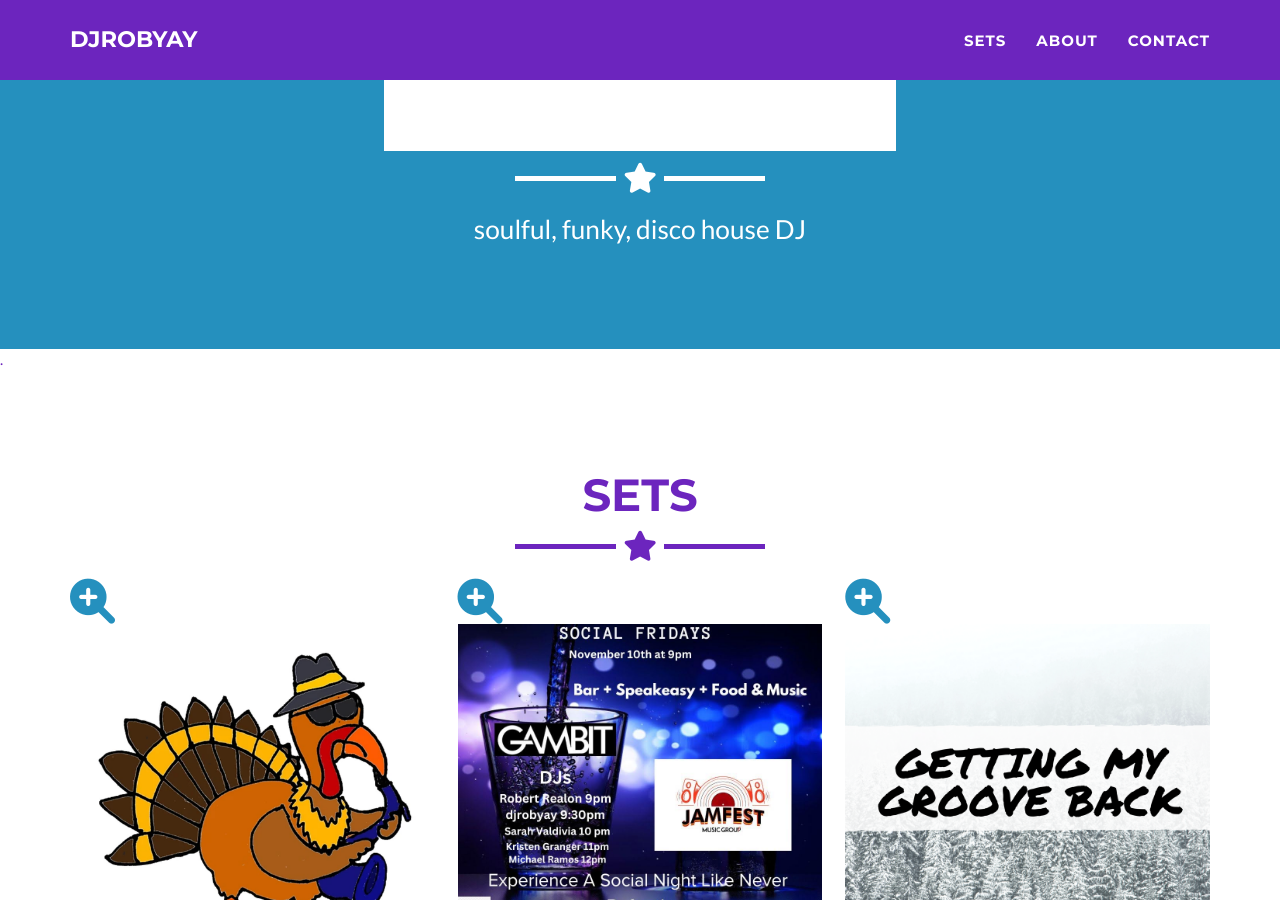
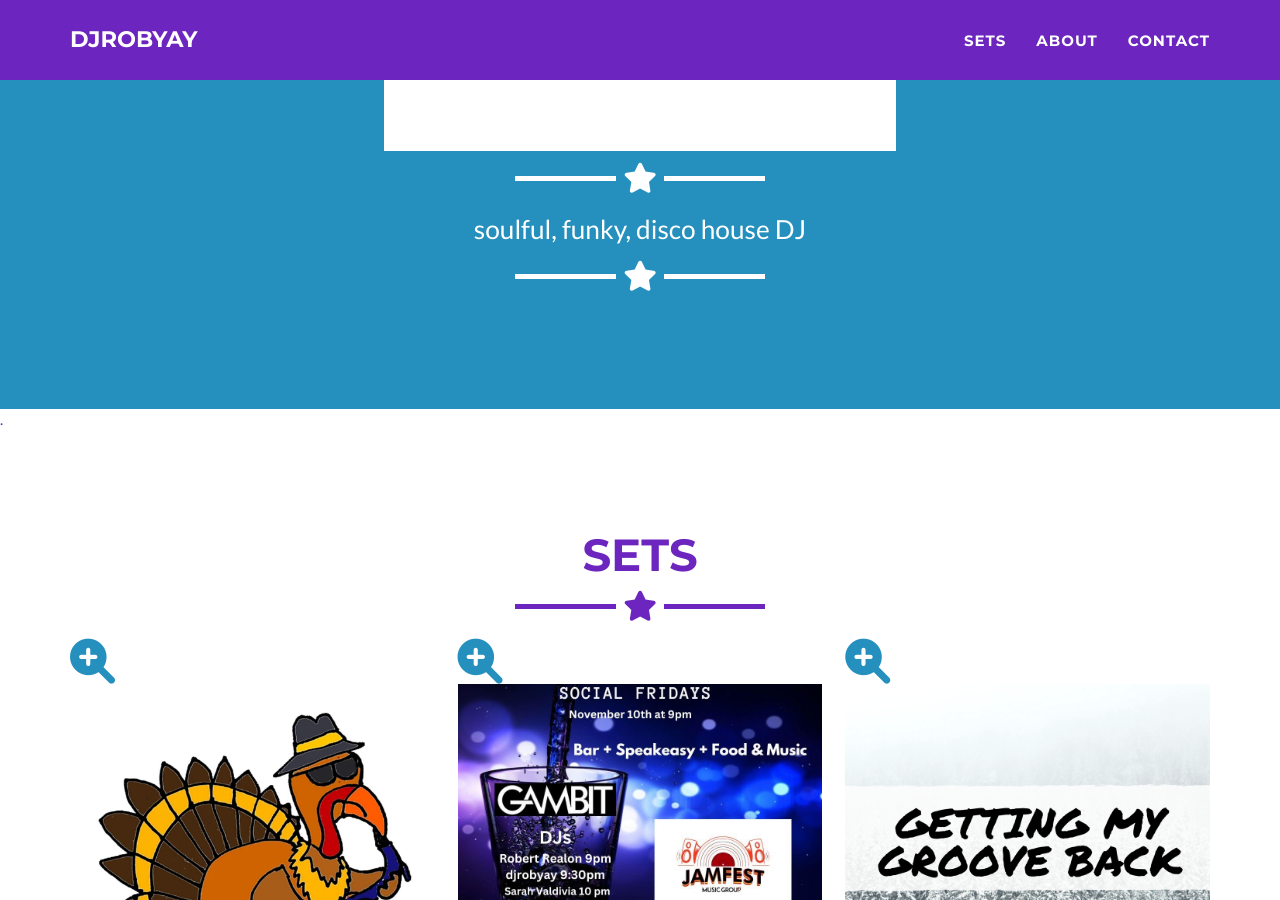
Before and after one commit to djrobyay/djrobyay.github.io, a Jekyll site: the page built from _posts/2023-11-21-its-a-funky-soul-disco-thanksgiving.markdown, in a window 1280 px wide and 900 px high, scrolled down 561 px. Built offline with Jekyll 4.4.1, drawn with Linux system fonts in a browser that asks for light colours.

Commit message:
maybe this

```diff
--- a/_includes/header.html
+++ b/_includes/header.html
@@ -4,10 +4,11 @@
     <div class="row">
       <div class="col-lg-12">
         <img class="img-responsive" src="img/profile.png" alt="profile-pic" height="512px" width="512px"/>
+        <hr class="star-light" />
         <div class="intro-text">
-          <hr class="star-light" />
           <span class="skills">{{ site.skills }}</span>
         </div>
+        <hr class="star-light" />
       </div>
     </div>
   </div>
```
